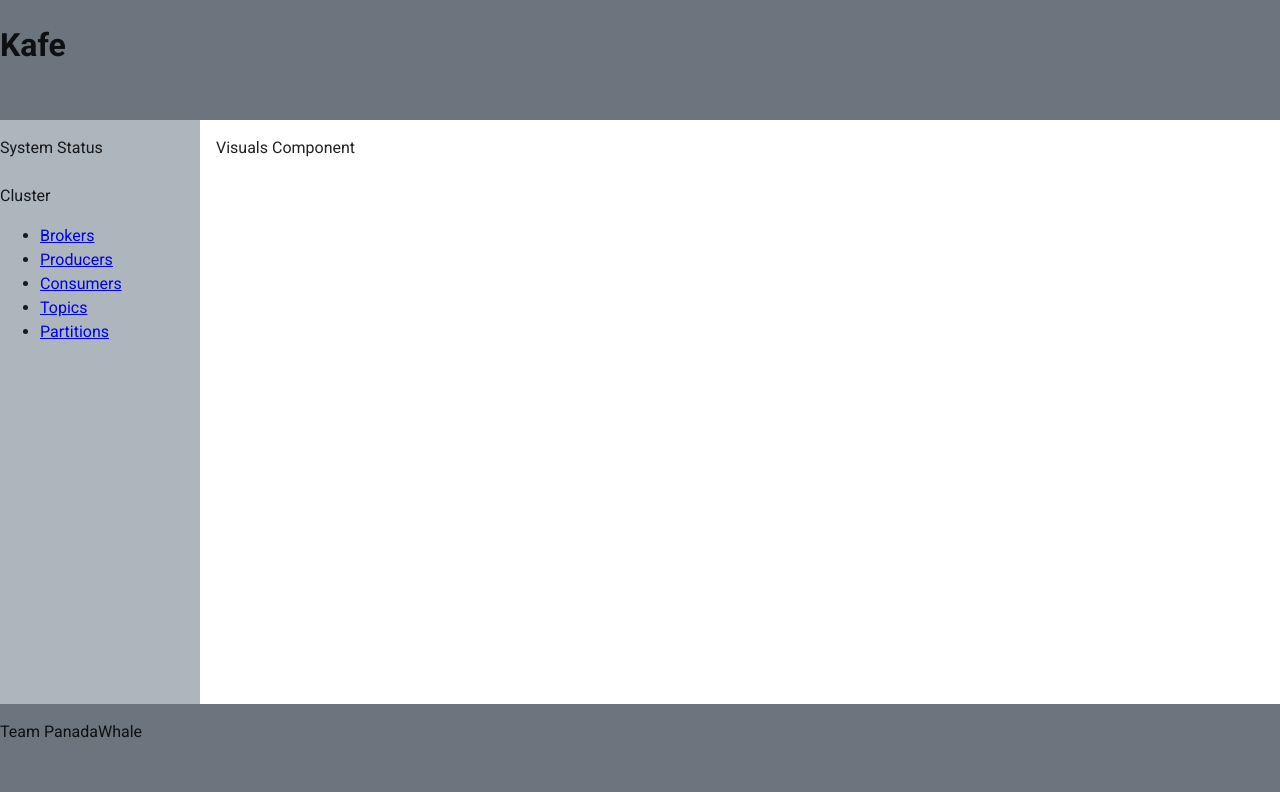
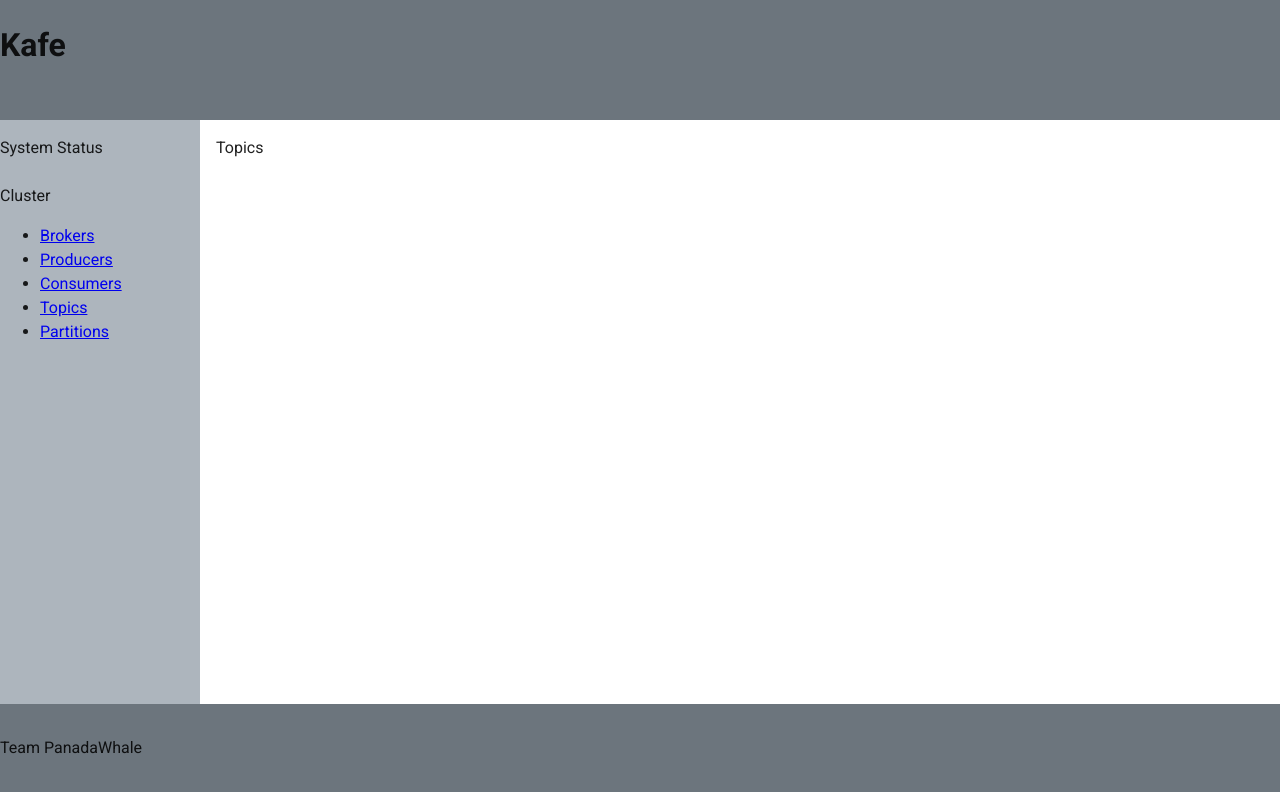
Before and after one commit to oslabs-beta/Kafe, a React app: page /Topics in a window 1280 px wide. Shown: the top 792 px of the page. Built offline with nearby package versions, Linux system fonts and the light colour scheme.

Commit message:
React router implemented

```diff
--- a/src/client/App.tsx
+++ b/src/client/App.tsx
@@ -1,13 +1,28 @@
 import React from 'react';
-import { BrowserRouter } from 'react-router-dom';
+import { BrowserRouter, Routes, Route } from 'react-router-dom';
 import { ApolloClient, InMemoryCache, ApolloProvider, gql } from '@apollo/client';
 import Dashboard from './containers/Dashboard';
+import Main from './containers/Main';
+import Brokers from './components/Brokers';
+import Producers from './components/Producers';
+import Consumers from './components/Consumers';
+import Topics from './components/Topics';
+import Partitions from './components/Partitions';
 
 
 const App = () => {
     return (
         <BrowserRouter>
-                    <Dashboard />
+        <Routes>
+        <Route path="/" element={<Dashboard />}>
+          <Route index element={<Main />}></Route>
+          <Route path="brokers" element={<Brokers />}></Route>
+          <Route path="producers" element={<Producers />}></Route>
+          <Route path="consumers" element={<Consumers />}></Route>
+          <Route path="Topics" element={<Topics />}></Route>
+          <Route path="Partitions" element={<Partitions />}></Route>
+        </Route>
+      </Routes>
         </BrowserRouter>
     )
 };
--- /dev/null
+++ b/src/client/components/Brokers.tsx
@@ -0,0 +1,10 @@
+import React from 'react';
+
+function Brokers(){
+
+return(
+    <div>Brokers</div>
+    );
+}
+
+export default Brokers;
--- /dev/null
+++ b/src/client/components/Consumers.tsx
@@ -0,0 +1,10 @@
+import React from 'react';
+
+function Consumers(){
+
+return(
+    <div>Consumers</div>
+    );
+}
+
+export default Consumers;
--- a/src/client/components/Menu.tsx
+++ b/src/client/components/Menu.tsx
@@ -1,17 +1,20 @@
-import React from 'react';
+import React from "react";
+import { Link } from "react-router-dom";
 
 function Menu(){
 
 return(
     <>
         <div>Cluster</div>
-        <ul>
-            <li><a href="#">Brokers</a></li>
-            <li><a href="#">Producers</a></li>
-            <li><a href="#">Consumers</a></li>
-            <li><a href="#">Topics</a></li>
-            <li><a href="#">Partitions</a></li>
-        </ul>
+        <nav className="navbar">
+            <ul>
+            <li><Link to="/brokers">Brokers</Link></li>
+            <li><Link to="/producers">Producers</Link></li>
+            <li><Link to="/consumers">Consumers</Link></li>
+            <li><Link to="/topics">Topics</Link></li>
+            <li><Link to="/partitions">Partitions</Link></li>
+            </ul>
+        </nav>
     </>
     );
 }
--- /dev/null
+++ b/src/client/components/Partitions.tsx
@@ -0,0 +1,10 @@
+import React from 'react';
+
+function Partitions(){
+
+return(
+    <div>Partitions</div>
+    );
+}
+
+export default Partitions;
--- /dev/null
+++ b/src/client/components/Producers.tsx
@@ -0,0 +1,10 @@
+import React from 'react';
+
+function Producers(){
+
+return(
+    <div>Producers</div>
+    );
+}
+
+export default Producers;
--- /dev/null
+++ b/src/client/components/Topics.tsx
@@ -0,0 +1,10 @@
+import React from 'react';
+
+function Topics(){
+
+return(
+    <div>Topics</div>
+    );
+}
+
+export default Topics;
--- a/src/client/containers/Footer.tsx
+++ b/src/client/containers/Footer.tsx
@@ -3,7 +3,7 @@ import React from 'react';
 function Footer(){
 
 return(
-    <div>Team PanadaWhale</div>
+    <p>Team PanadaWhale</p>
     );
 }
 
--- a/src/client/containers/Main.tsx
+++ b/src/client/containers/Main.tsx
@@ -1,11 +1,12 @@
 import React from 'react';
+import { Outlet } from "react-router-dom";
 import Visuals from '../components/Visuals';
 
 function Main(){
 
 return(
     <>
-        <Visuals />
+        <Outlet />
     </>
     );
 }
```
